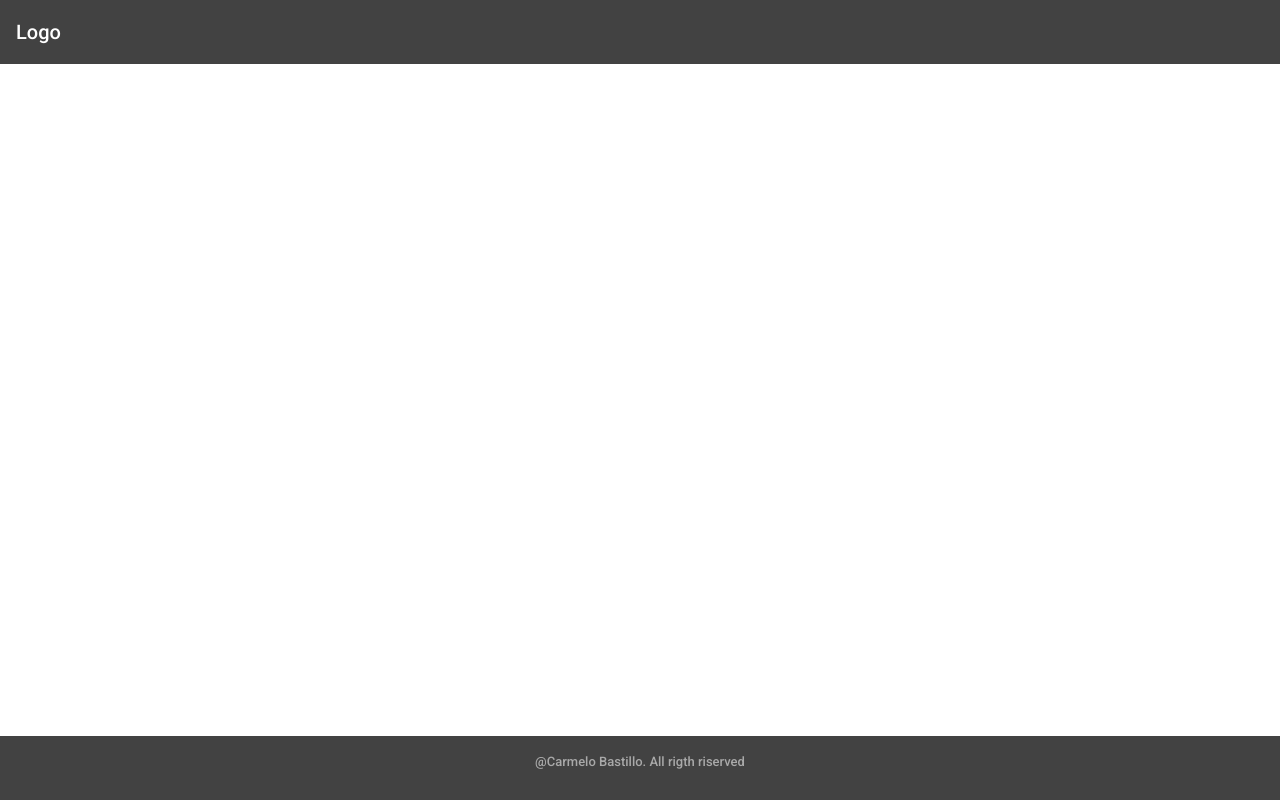
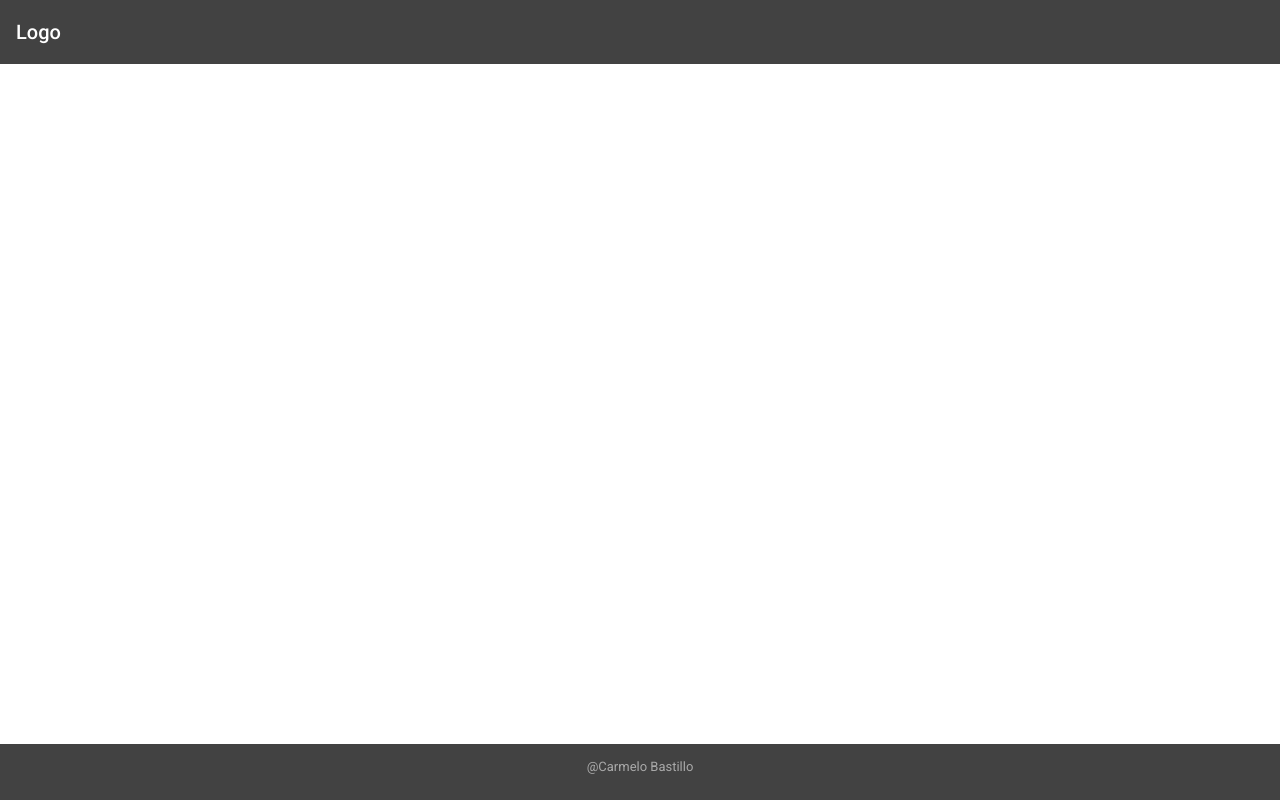
Before and after one commit to CarmeloB4/angular-meloflix, an Angular app in the folder meloflix/: page / in a window 1280 px wide. Built offline with nearby package versions, Linux system fonts and the light colour scheme.

Commit message:
Fix footer

```diff
--- a/meloflix/src/app/shared/components/footer/footer.component.css
+++ b/meloflix/src/app/shared/components/footer/footer.component.css
@@ -1,16 +1,15 @@
-mat-toolbar {
+footer {
   position: fixed;
   left:0;
   bottom:0;
   width:100%;
-}
-
-mat-toolbar-row {
+  height: 7vh;
   background-color: #424242;
-  justify-content: center;
+  text-align: center;
 }
 
 p {
   font-size: small;
   color: darkgrey;
+  padding: 1%;
 }
--- a/meloflix/src/app/shared/components/footer/footer.component.html
+++ b/meloflix/src/app/shared/components/footer/footer.component.html
@@ -1,7 +1,5 @@
-<mat-toolbar color="warn">
-  <mat-toolbar-row>
-    <footer>
-      <p>@Carmelo Bastillo. All rigth riserved</p>
-    </footer>
-  </mat-toolbar-row>
-</mat-toolbar>
+<footer>
+  <div id="info">
+    <p>@Carmelo Bastillo</p>
+  </div>
+</footer>
```
